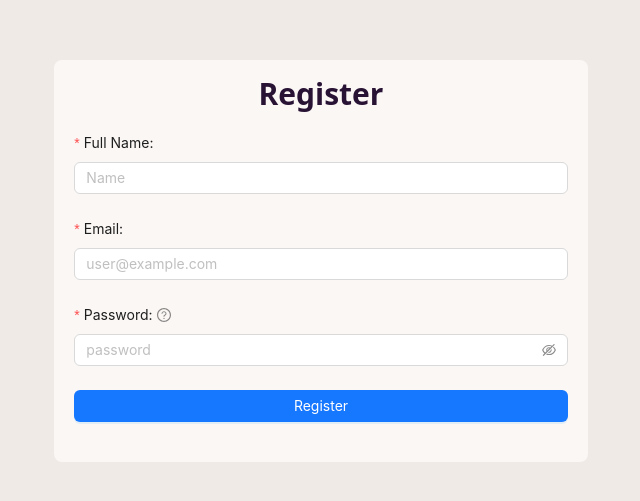
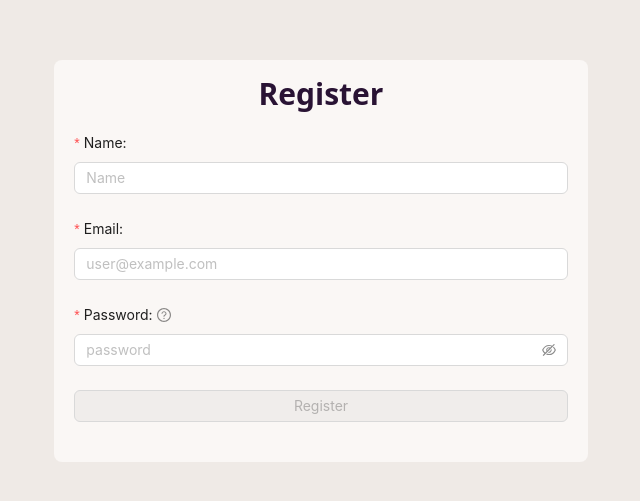
Before and after one commit to whoAngeel/task-manager-aws, a React app: page /register in a window 1280 px wide. Shown: the part 139-640 px from the top of the page, without its empty margins (319-959 px from the left). Built offline with nearby package versions, Linux system fonts and the light colour scheme; the HTML template or start-up script is replaced by a standard one.

Commit message:
registro de usuarios listo

```diff
--- a/package.json
+++ b/package.json
@@ -16,6 +16,7 @@
     "antd": "^5.20.2",
     "axios": "^1.7.5",
     "react": "^18.3.1",
+    "react-cookie": "^7.2.0",
     "react-dom": "^18.3.1",
     "react-router-dom": "^6.26.1"
   },
--- /dev/null
+++ b/src/context/AuthContext.jsx
@@ -0,0 +1,63 @@
+import { message } from "antd";
+import axios from "axios";
+import { createContext, useContext, useState } from "react";
+import { useCookies } from "react-cookie";
+import { useNavigate } from "react-router-dom";
+
+const AuthContext = createContext();
+
+export const useAuth = () => {
+	const context = useContext(AuthContext);
+	if (!context) {
+		throw new Error("useAuth must be used within an AuthProvider");
+	}
+	return context;
+};
+
+export const AuthProvider = ({ children }) => {
+	const [user, setUser] = useState(null);
+	const [isLoading, setIsLoading] = useState(false);
+	const [messageApi, contextHolder] = message.useMessage();
+	const [cookies, setCookie, removeCookie] = useCookies(["cookie-name"]);
+	const navigate = useNavigate();
+	const login = async (email, password) => {
+		setIsLoading(true);
+		try {
+			const response = await axios.post(
+				`${import.meta.env.VITE_API_URL}/auth/login`,
+				{ email, password }
+			);
+			console.log(response.data);
+		} catch (error) {
+			console.log(error);
+			messageApi.error("Error logging in");
+		} finally {
+			setIsLoading(false);
+		}
+	};
+
+	const register = async (userData) => {
+		setIsLoading(true);
+		try {
+			const response = await axios.post(
+				`${import.meta.env.VITE_API_URL}/auth/register`,
+				userData
+			);
+			console.log(response.data);
+			setCookie("user", response.data);
+			navigate("/");
+		} catch (error) {
+			console.log(error);
+			messageApi.error("Error registering");
+		} finally {
+			setIsLoading(false);
+		}
+	};
+
+	return (
+		<AuthContext.Provider value={{ user, isLoading, register, login }}>
+			{contextHolder}
+			{children}
+		</AuthContext.Provider>
+	);
+};
--- a/src/pages/Login.jsx
+++ b/src/pages/Login.jsx
@@ -10,7 +10,7 @@ function Login() {
 	};
 	return (
 		<div className="h-screen w-full flex items-center justify-center">
-			<div className="w-10/12 sm:w-10/12 md:w-3/12 bg-base-100 rounded-lg py-4  ">
+			<div className="w-10/12 sm:w-10/12 md:w-5/12 bg-base-100 rounded-lg py-4  ">
 				<h2 className="text-3xl font-bold text-center">Log In</h2>
 				<Form
 					layout="vertical"
--- a/src/pages/Register.jsx
+++ b/src/pages/Register.jsx
@@ -1,11 +1,26 @@
 import { Button, Form, Input } from "antd";
-import React from "react";
+import React, { useEffect, useState } from "react";
+import { useAuth } from "../context/AuthContext";
+import { redirect } from "react-router-dom";
 
 function Register() {
-	const { form } = Form.useForm();
+	const [form] = Form.useForm();
+	const [clientReady, setClientReady] = useState(false);
+	const { register: registerHandler, isLoading } = useAuth();
 
+	const hasErrors = () => {
+		return (
+			form.isFieldsTouched(true) &&
+			form.getFieldsError().filter(({ errors }) => errors.length === 0)
+		);
+	};
+
+	useEffect(() => {
+		setClientReady(true);
+	}, []);
 	const register = (values) => {
-		console.log(values);
+		// console.log(values);
+		registerHandler(values);
 	};
 	return (
 		<div className="h-screen w-full flex justify-center items-center">
@@ -18,9 +33,9 @@ function Register() {
 					className="m-5"
 				>
 					<Form.Item
-						label="Full Name:"
+						label="Name:"
 						required
-						name={"fullname"}
+						name={"name"}
 						rules={[
 							{
 								required: true,
@@ -65,7 +80,7 @@ function Register() {
 					<Form.Item
 						label="Password:"
 						required
-						tooltip="The password must contain at least 6 characters, one uppercase letter, one lowercase letter, one number"
+						tooltip="The password must contain at least 6 characters, at least one number"
 						name={"password"}
 						rules={[
 							{
@@ -78,18 +93,36 @@ function Register() {
 									"The password must contain at least 6 characters",
 							},
 							{
-								pattern: /^(?=.*[a-z])(?=.*[A-Z])(?=.*[0-9])$/,
+								pattern: /^(?=.*[0-9])[a-zA-Z0-9]+$/,
 								message:
-									"The password must contain at least one uppercase letter, one lowercase letter, one number",
+									"The password must contain at least one number",
 							},
 						]}
 					>
 						<Input.Password placeholder="password" />
 					</Form.Item>
-					<Form.Item>
-						<Button block type="primary" htmlType="submit">
-							Register
-						</Button>
+					<Form.Item shouldUpdate>
+						{() => (
+							<Button
+								type="primary"
+								block
+								loading={isLoading}
+								htmlType="submit"
+								disabled={
+									!clientReady ||
+									!form.isFieldsTouched(true) ||
+									!!form
+										.getFieldsError()
+										.filter(({ errors }) => errors.length).length
+								}
+							>
+								{isLoading ? (
+									<span>Registering...</span>
+								) : (
+									"Register"
+								)}
+							</Button>
+						)}
 					</Form.Item>
 				</Form>
 			</div>
--- a/src/routes/AppRoutes.jsx
+++ b/src/routes/AppRoutes.jsx
@@ -7,17 +7,21 @@ import { TaskProvider } from "../context/TaskContext";
 import GIS from "../pages/GIS";
 import Login from "../pages/Login";
 import Register from "../pages/Register";
+import { AuthProvider } from "../context/AuthContext";
+import AuthenticatedRoutes from "./AuthenticatedRoutes";
 
 function AppRoutes() {
 	return (
+		<AuthProvider>
 			<Routes>
-			<Route path="/" element={<Home />} />
+				<Route index element={<Home />} />
 				<Route path="/profile" element={<Profile />} />
 				<Route path="/login" element={<Login />} />
 				<Route path="/register" element={<Register />} />
 				<Route path="/map-test" element={<GIS />} />
 				<Route path="*" element={<NotFound />} />
 			</Routes>
+		</AuthProvider>
 	);
 }
 
--- /dev/null
+++ b/src/routes/AuthenticatedRoutes.jsx
@@ -0,0 +1,7 @@
+import { AuthProvider } from "../context/AuthContext";
+
+function AuthenticatedRoutes({ children }) {
+	return <AuthProvider>{children}</AuthProvider>;
+}
+
+export default AuthenticatedRoutes;
```
Also changed, not shown: 1 other file (tests, documents, lock files or other folders). Lines whose indentation alone changed are shown as unchanged.
